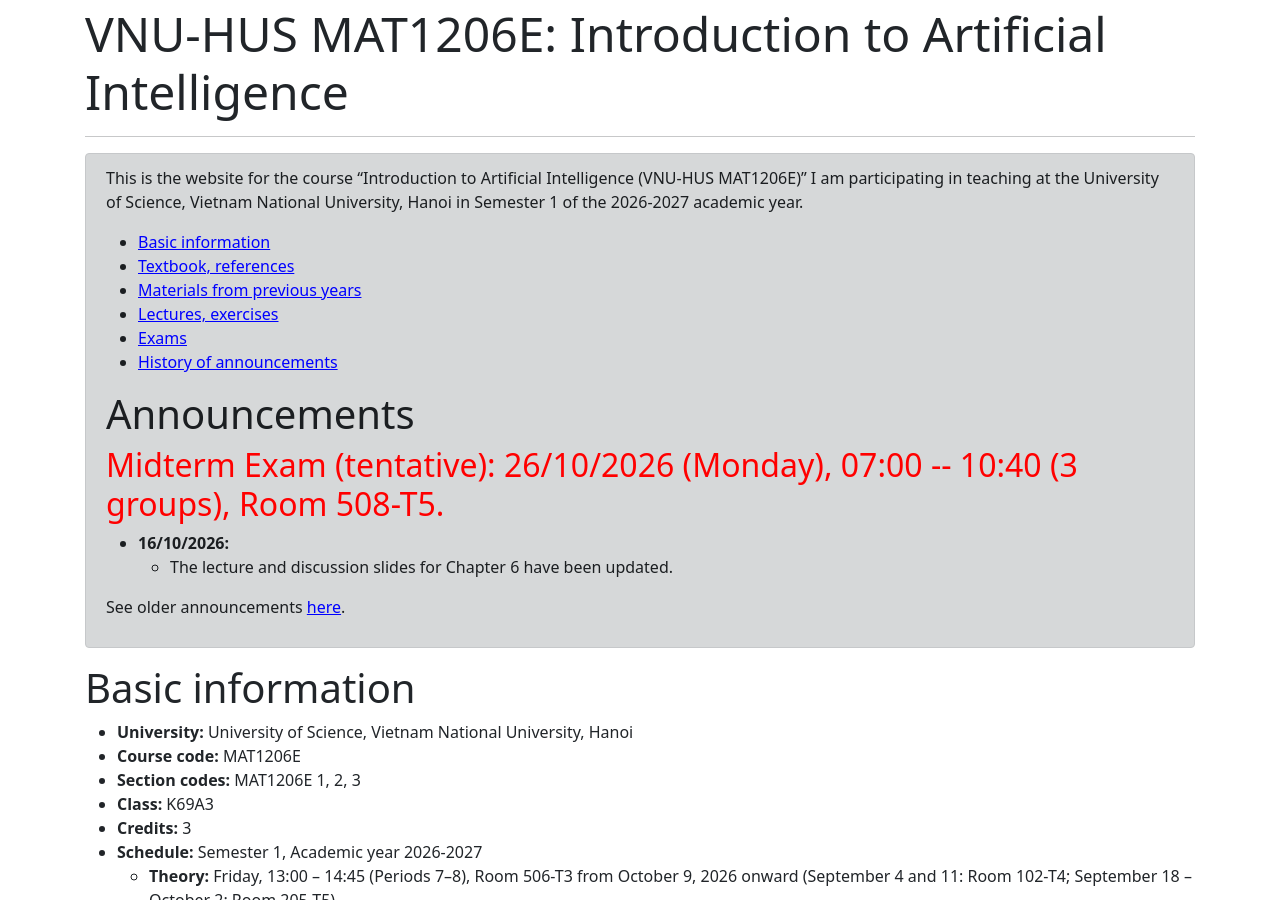
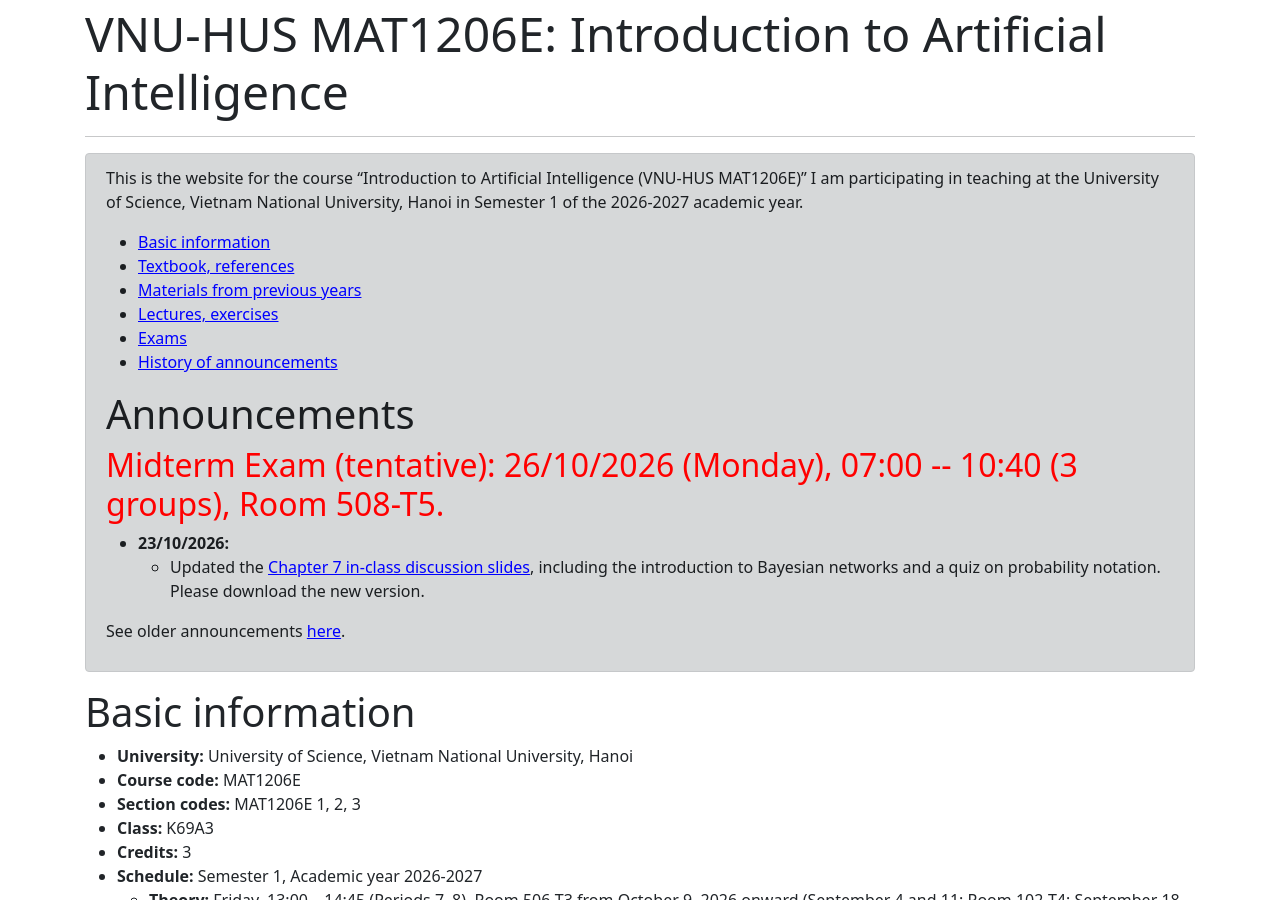
Before and after one commit to hoanganhduc/hoanganhduc.github.io, a Jekyll site: the page built from teaching/VNU-HUS/2026/winter/MAT1206E/index.md, in a window 1280 px wide and 900 px high. Built offline with Jekyll 4.4.1, drawn with Linux system fonts in a browser that asks for light colours; nearby versions of some CDN libraries; a style sheet for code colours, icons or effects is not loaded; some of the changed text lies outside the part shown.

Commit message:
Update Chapter 7 discussion slides on course websites

```diff
--- a/teaching/VNU-HUS/2026/winter/MAT1206E/index.md
+++ b/teaching/VNU-HUS/2026/winter/MAT1206E/index.md
@@ -1,7 +1,7 @@
 ---
 layout: default
 title: "VNU-HUS MAT1206E: Introduction to Artificial Intelligence"
-last_modified_at: 2026-10-19
+last_modified_at: 2026-10-23
 lang: "en"
 katex: true
 ---
@@ -16,8 +16,8 @@ This is the website for the course "Introduction to Artificial Intelligence (VNU
 
 <h2 style="color:red;">Midterm Exam (tentative): 26/10/2026 (Monday), 07:00 -- 10:40 (3 groups), Room 508-T5.</h2>
 
-* **16/10/2026:**
-  * The lecture and discussion slides for Chapter 6 have been updated.
+* **23/10/2026:**
+  * Updated the [Chapter 7 in-class discussion slides]({{ page.url }}/Discussion/Reasoning_with_Uncertainty.pdf), including the introduction to Bayesian networks and a quiz on probability notation. Please download the new version.
 
 See older announcements [here](#history-of-announcements).
 </div>
@@ -104,6 +104,9 @@ See older announcements [here](#history-of-announcements).
 
 # History of announcements
 
+* **16/10/2026:**
+  * The lecture and discussion slides for Chapter 6 have been updated.
+
 * **10/10/2026:**
   * Course materials updated for Weeks 5--7, including lecture slides, in-class discussions and preparation links.
   * The acceptance links for the Week 5 and Week 6 Classroom50 assignments are now listed in the course table.
```
Also changed, not shown: teaching/VNU-HUS/2026/winter/MAT3508/index.md (+6 -3 lines), 2 other files.
